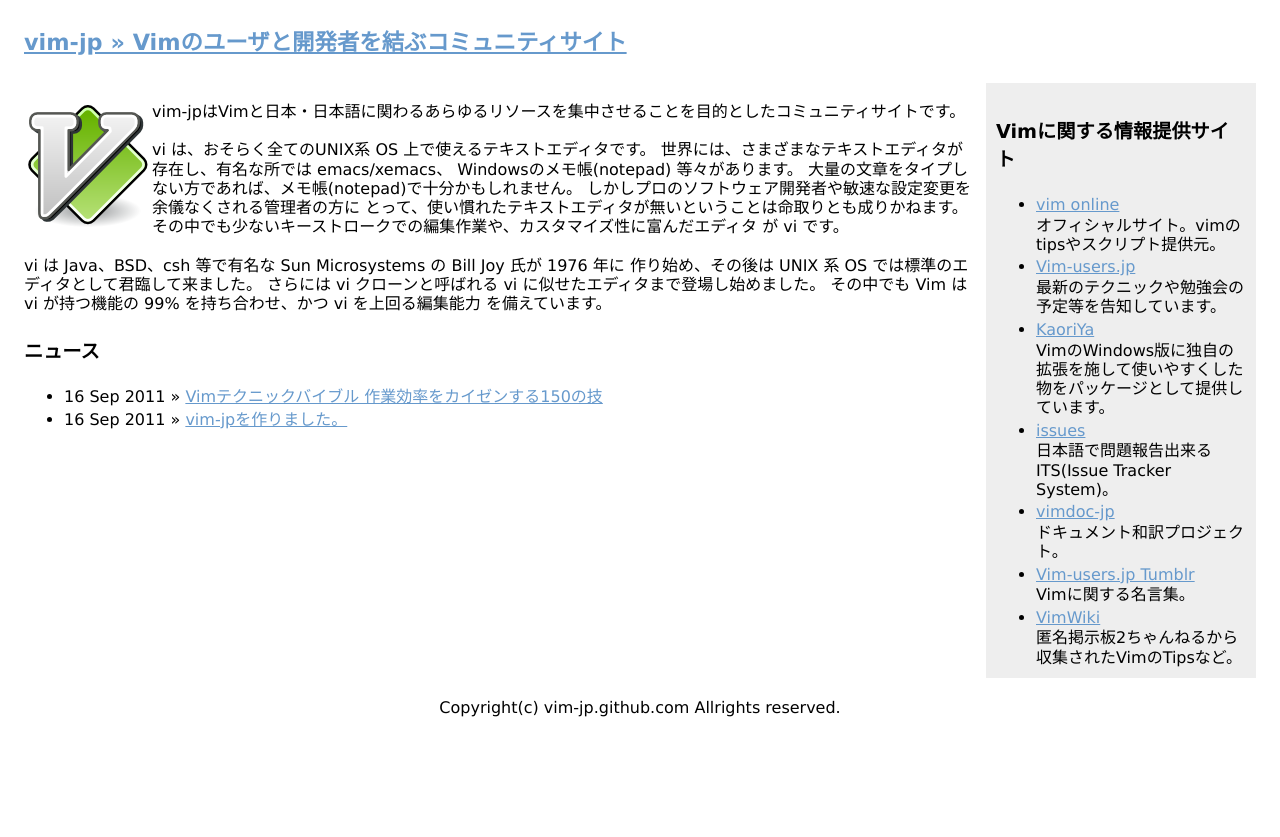
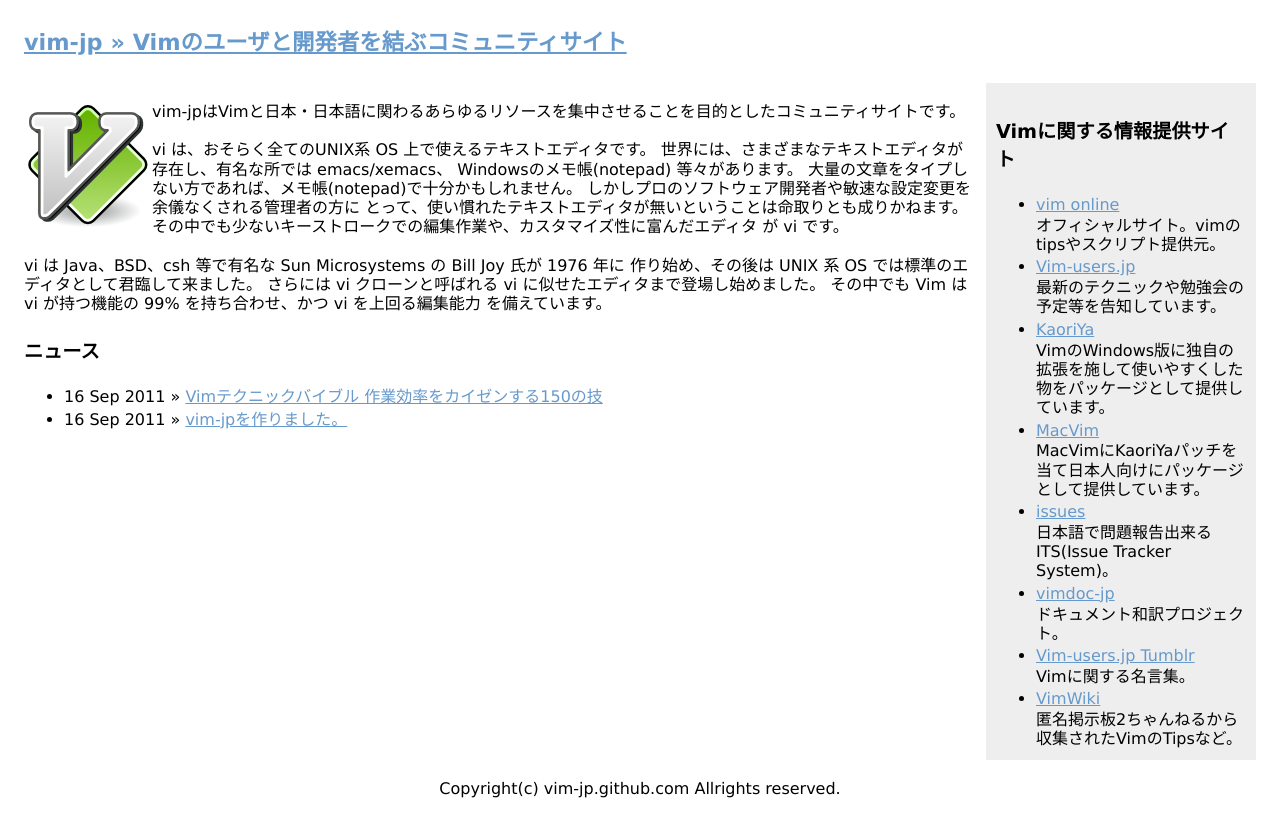
Before and after one commit to vim-jp/vim-jp.github.io, a Jekyll site: the page built from index.html, in a window 1280 px wide. Shown: the top 837 px of the page. Built offline with Jekyll 4.4.1, drawn with Linux system fonts in a browser that asks for light colours; Markdown is read by kramdown in place of the engine named in the settings.

Commit message:
fix typo

```diff
--- a/_layouts/default.html
+++ b/_layouts/default.html
@@ -22,8 +22,10 @@
 				オフィシャルサイト。vimのtipsやスクリプト提供元。
 				<li><a href="http://vim-users.jp/">Vim-users.jp</a></li>
 				最新のテクニックや勉強会の予定等を告知しています。
-				<li><a href="http://vim-users.jp/">KaoriYa</a></li>
+				<li><a href="http://www.kaoriya.net/">KaoriYa</a></li>
 				VimのWindows版に独自の拡張を施して使いやすくした物をパッケージとして提供しています。
+				<li><a href="http://code.google.com/p/macvim-kaoriya/">MacVim</a></li>
+				MacVimにKaoriYaパッチを当て日本人向けにパッケージとして提供しています。
 				<li><a href="http://github.com/vim-jp/issues/">issues</a></li>
 				日本語で問題報告出来るITS(Issue Tracker System)。
 				<li><a href="http://github.com/vim-jp/vimdoc-ja/">vimdoc-jp</a></li>
```
